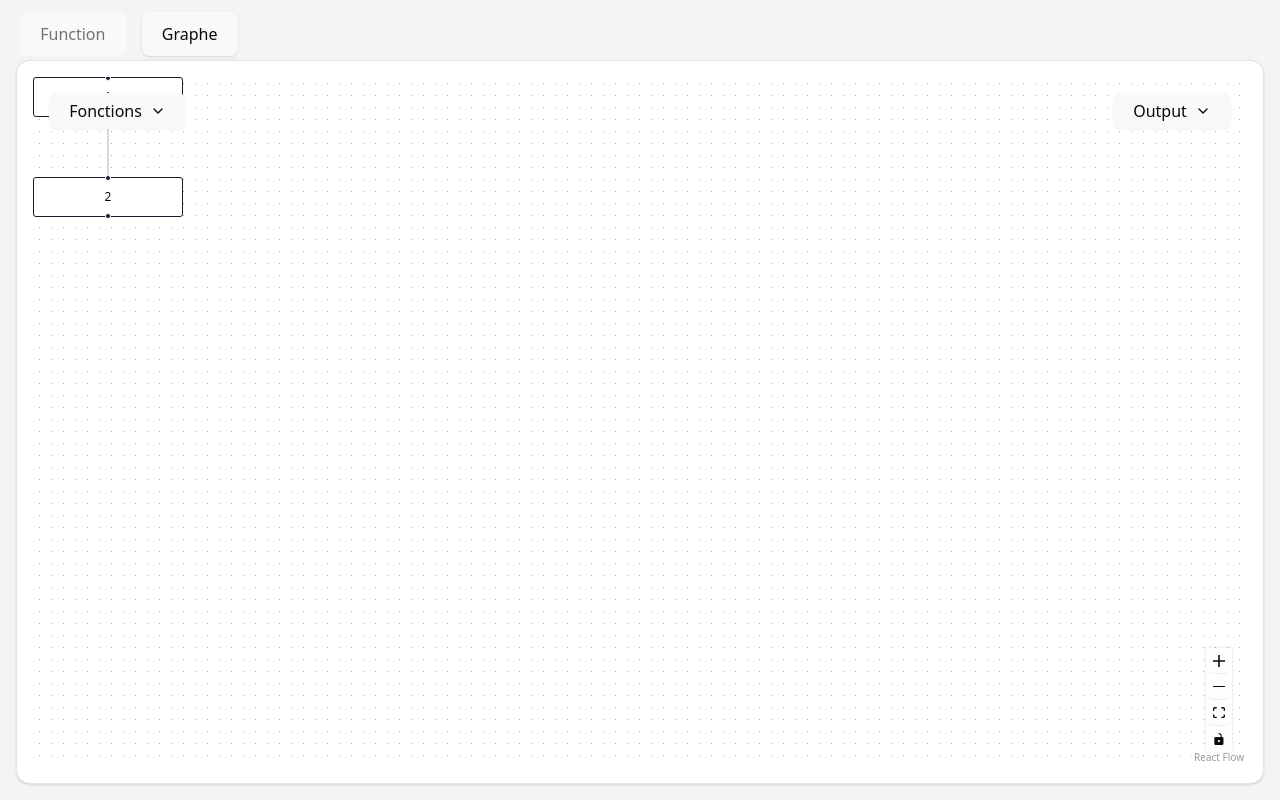
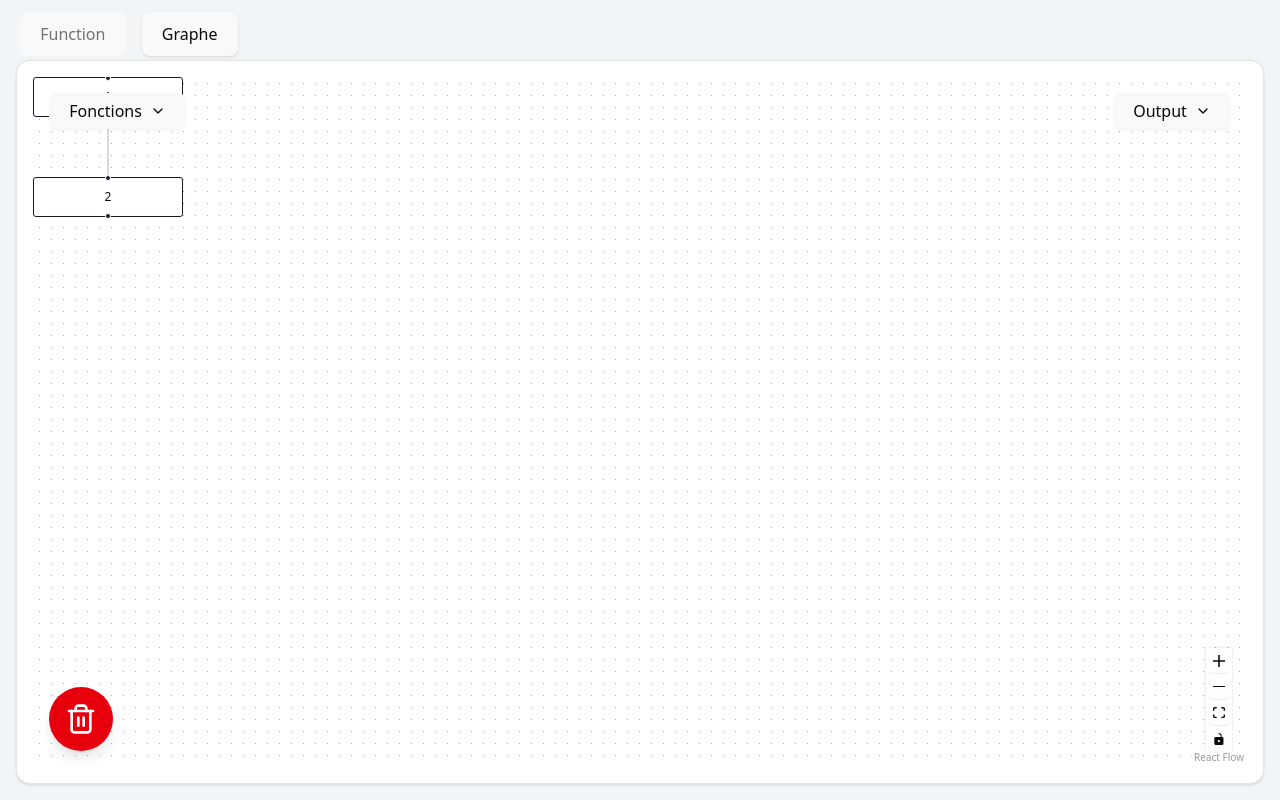
Before and after one commit to joanix2/DSL-Flow, a React (Vite) app: page / in a window 1280 px wide. Built offline with nearby package versions, Linux system fonts and the light colour scheme.

Commit message:
delete functions

```diff
--- a/src/components/GraphPanel.tsx
+++ b/src/components/GraphPanel.tsx
@@ -1,4 +1,4 @@
-import { useCallback, useMemo, useState } from "react";
+import { useCallback, useMemo, useRef, useState } from "react";
 import {
   ReactFlow,
   MiniMap,
@@ -12,6 +12,7 @@ import "@xyflow/react/dist/style.css";
 import OutputGraphMenu from "./OutputGraphMenu";
 import FunctionButtons from "./FunctionButtons";
 import TextEditor from "./TextEditor";
+import { Trash2 } from "lucide-react";
 
 interface NodeData {
   label: string;
@@ -38,6 +39,7 @@ const initialEdges = [{ id: "e1-2", source: "1", target: "2" }];
 export const GraphPanel = () => {
   const [nodes, setNodes, onNodesChange] = useNodesState(initialNodes);
   const [edges, setEdges, onEdgesChange] = useEdgesState(initialEdges);
+  const trashRef = useRef<HTMLDivElement>(null);
 
   const onConnect = useCallback(
     (params: Edge | any) =>
@@ -73,6 +75,28 @@ export const GraphPanel = () => {
     setNodes((nds) => [...nds, newNode]);
   };
 
+  // Lorsqu'un nœud termine d'être déplacé, vérifier s'il a été déposé sur la poubelle
+  // Vérifier si un nœud est déplacé sur la poubelle et le supprimer
+  const onNodeDragStop = (event: React.MouseEvent, node: Node) => {
+    const trashElement = trashRef.current?.getBoundingClientRect();
+    if (!trashElement) return;
+
+    const { clientX, clientY } = event;
+    if (
+      clientX >= trashElement.left &&
+      clientX <= trashElement.right &&
+      clientY >= trashElement.top &&
+      clientY <= trashElement.bottom
+    ) {
+      // Supprimer le nœud
+      setNodes((nds) => nds.filter((n) => n.id !== node.id));
+      // Supprimer également les arêtes associées
+      setEdges((eds) =>
+        eds.filter((e) => e.source !== node.id && e.target !== node.id)
+      );
+    }
+  };
+
   // Calculer l'objet de sortie à partir des nœuds et des arêtes
   const outputGraph = useMemo(() => ({ nodes, edges }), [nodes, edges]);
 
@@ -83,24 +107,34 @@ export const GraphPanel = () => {
           <FunctionButtons onFunctionClick={handleFunctionClick} />
         </OutputGraphMenu>
       </div>
+
+      <div className="absolute top-4 right-4 z-10">
+        <OutputGraphMenu title="Output">
+          <h2>Données du graphe (JSON)</h2>
+          <TextEditor initialValue={outputGraph} height={35} />
+        </OutputGraphMenu>
+      </div>
+
       <ReactFlow
         nodes={nodes}
         edges={edges}
         onNodesChange={onNodesChange}
         onEdgesChange={onEdgesChange}
         onConnect={onConnect}
+        onNodeDragStop={onNodeDragStop}
       >
         {/* <MiniMap position="top-right" /> */}
-        <div className="absolute top-4 right-4 z-10">
-          <OutputGraphMenu title="Output">
-            <h2>Données du graphe (JSON)</h2>
-            <TextEditor initialValue={outputGraph} height={35} />
-          </OutputGraphMenu>
-        </div>
-
         <Controls position="bottom-right" />
         <Background variant="dots" gap={12} size={1} />
       </ReactFlow>
+
+      {/* Poubelle pour supprimer les nœuds */}
+      <div
+        ref={trashRef}
+        className="absolute bottom-4 left-4 z-10 flex items-center justify-center w-16 h-16 bg-red-600 text-white rounded-full shadow-lg cursor-pointer"
+      >
+        <Trash2 className="w-8 h-8" />
+      </div>
     </div>
   );
 };
```
